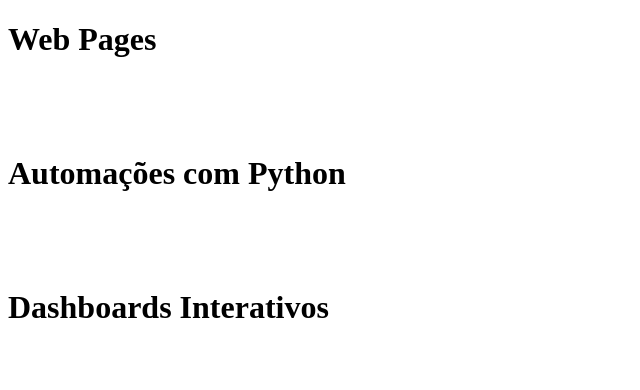
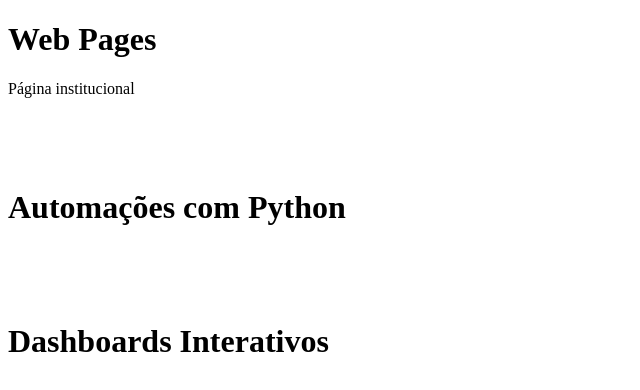
Before and after one commit to santooz-le/Projetos, a plain HTML site: page index.html in a window 1280 px wide. Shown: the whole page, without its empty margins (0-640 px from the left). Drawn offline with Linux system fonts and the light colour scheme.

Commit message:
salvando

```diff
--- a/index.html
+++ b/index.html
@@ -6,6 +6,7 @@
 </head>
 <body>
     <h1>Web Pages</h1>
+        <p>Página institucional</p>
     <br>
     <br>
     <br>
```
